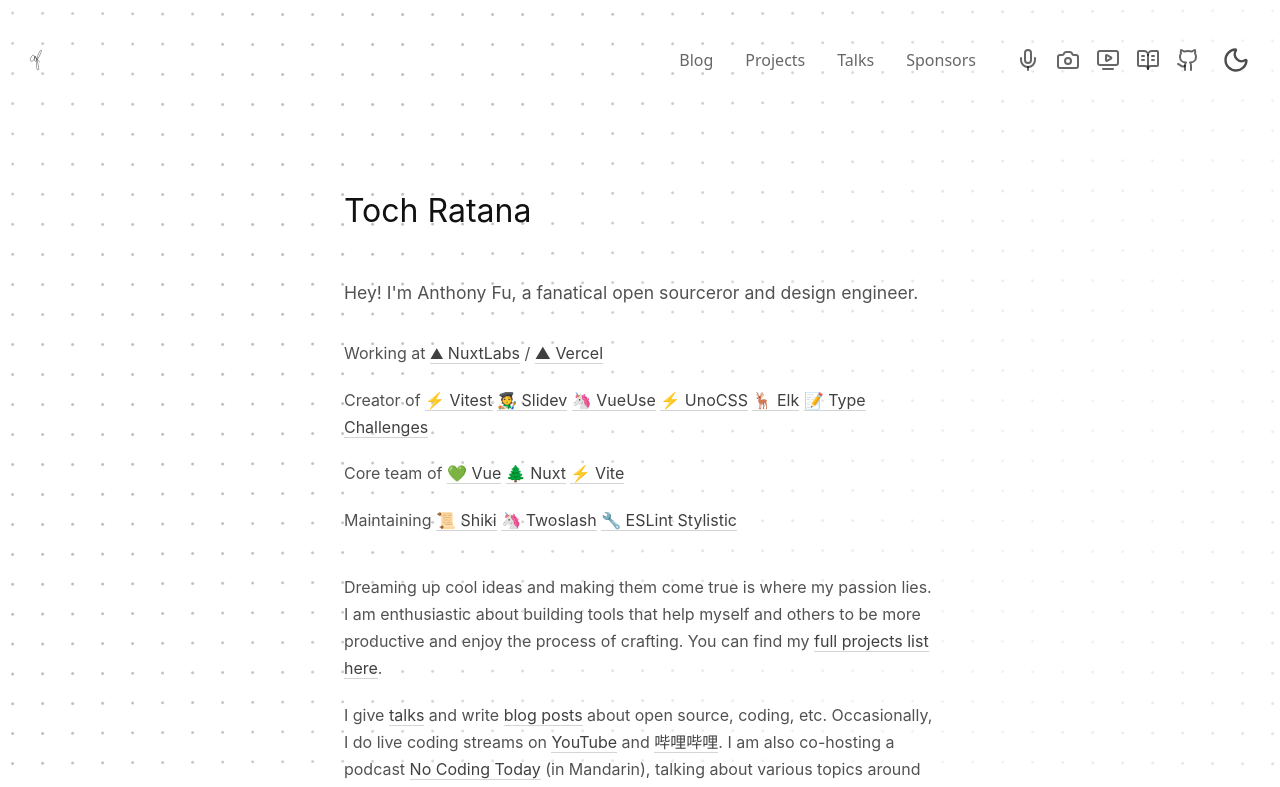
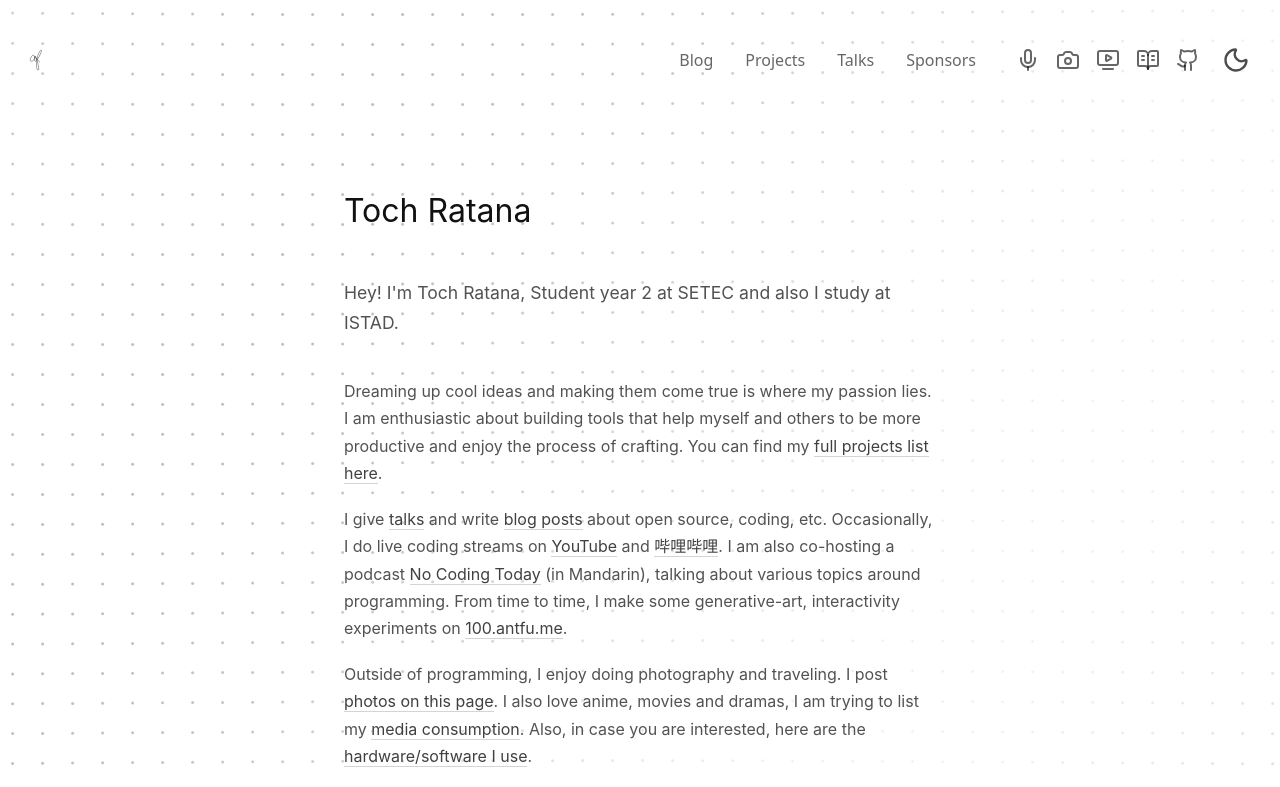
Before and after one commit to tochratana/me, a Next.js app: page / in a window 1280 px wide. Shown: the top 787 px of the page. Built offline with nearby package versions, Linux system fonts and the light colour scheme.

Commit message:
Fix: title 2025-10-12 22:01:08

```diff
--- a/src/app/page.tsx
+++ b/src/app/page.tsx
@@ -15,24 +15,20 @@
       <div className={styles.container}>
         <h1 className={styles.title}>Toch Ratana</h1>
 
-        <div className={styles.intro}>
-          {
-            "Hey! I'm Anthony Fu, a fanatical open sourceror and design engineer."
-          }
-        </div>
+        <div className={styles.intro}>{"Hey! I'm Toch Ratana, Student year 2 at SETEC and also I study at ISTAD."}</div>
 
         <div className={styles.section}>
-          <p>
+          {/* <p>
             Working at <a href="#">⛰ NuxtLabs</a> / <a href="#">▲ Vercel</a>
-          </p>
+          </p> */}
 
-          <p>
+          {/* <p>
             Creator of <a href="#">⚡️ Vitest</a> <a href="#">🧑‍🎨 Slidev</a>{" "}
             <a href="#">🦄 VueUse</a> <a href="#">⚡️ UnoCSS</a>{" "}
             <a href="#">🦌 Elk</a> <a href="#">📝 Type Challenges</a>
-          </p>
+          </p> */}
 
-          <p>
+          {/* <p>
             Core team of <a href="#">💚 Vue</a> <a href="#">🌲 Nuxt</a>{" "}
             <a href="#">⚡️ Vite</a>
           </p>
@@ -40,7 +36,7 @@
           <p>
             Maintaining <a href="#">📜 Shiki</a> <a href="#">🦄 Twoslash</a>{" "}
             <a href="#">🔧 ESLint Stylistic</a>
-          </p>
+          </p> */}
         </div>
 
         <div className={styles.section}>
```
Also changed, not shown: 1 other file (tests, documents, lock files or other folders).
